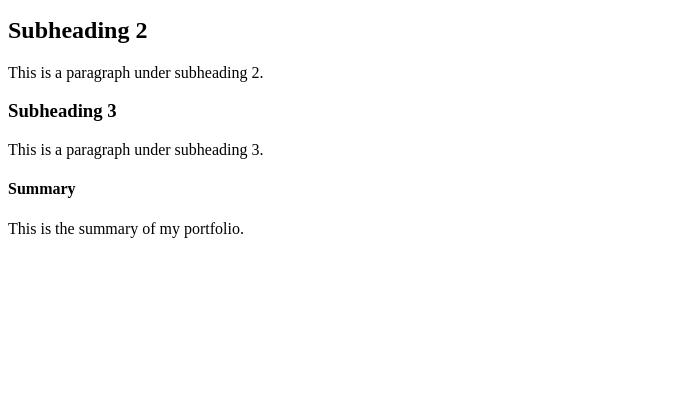
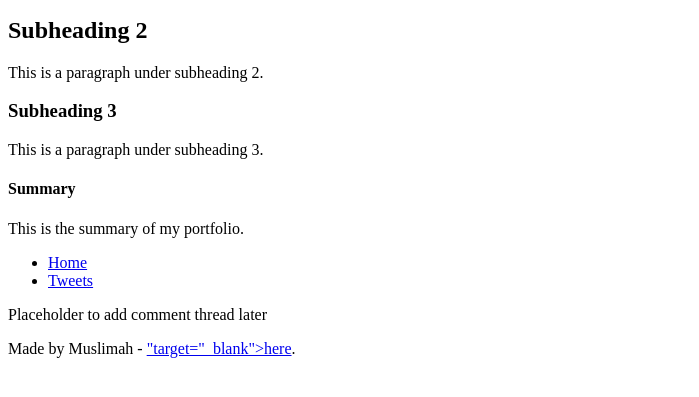
Before and after one commit to Smalleemah/My_First_Portfolio, a plain HTML site: page index.html in a window 1280 px wide. Shown: the part 101-498 px from the top of the page, without its empty margins (0-699 px from the left). Drawn offline with Linux system fonts and the light colour scheme.

Commit message:
Add updated index and tweets pages with new layout

```diff
--- a/index.html
+++ b/index.html
@@ -16,6 +16,25 @@
     <p>This is a paragraph under subheading 3.</p>
     <h4>Summary</h4>
     <p>This is the summary of my portfolio.</p>
+    <header>
+        <ul>
+            <li><a href="index.html">Home</a></li>
+            <li><a href="tweets.html">Tweets</a></li>
+        </ul>
+    </header>
+    <main>
+        <article>
+
+        </article>
+        <aside>
+            <p>Placeholder to add comment thread later</p>
+        </aside>
+    </main>
+    <footer>
+        <p>Made by Muslimah - <a
+                href="https://help.instagram.com/372819389498306/?helpref=uf_share">"target="_blank">here</a>.</p>
+    </footer>
+
 </body>
 
 </html>
```
Also changed, not shown: tweets.html (+9 -0 lines).
